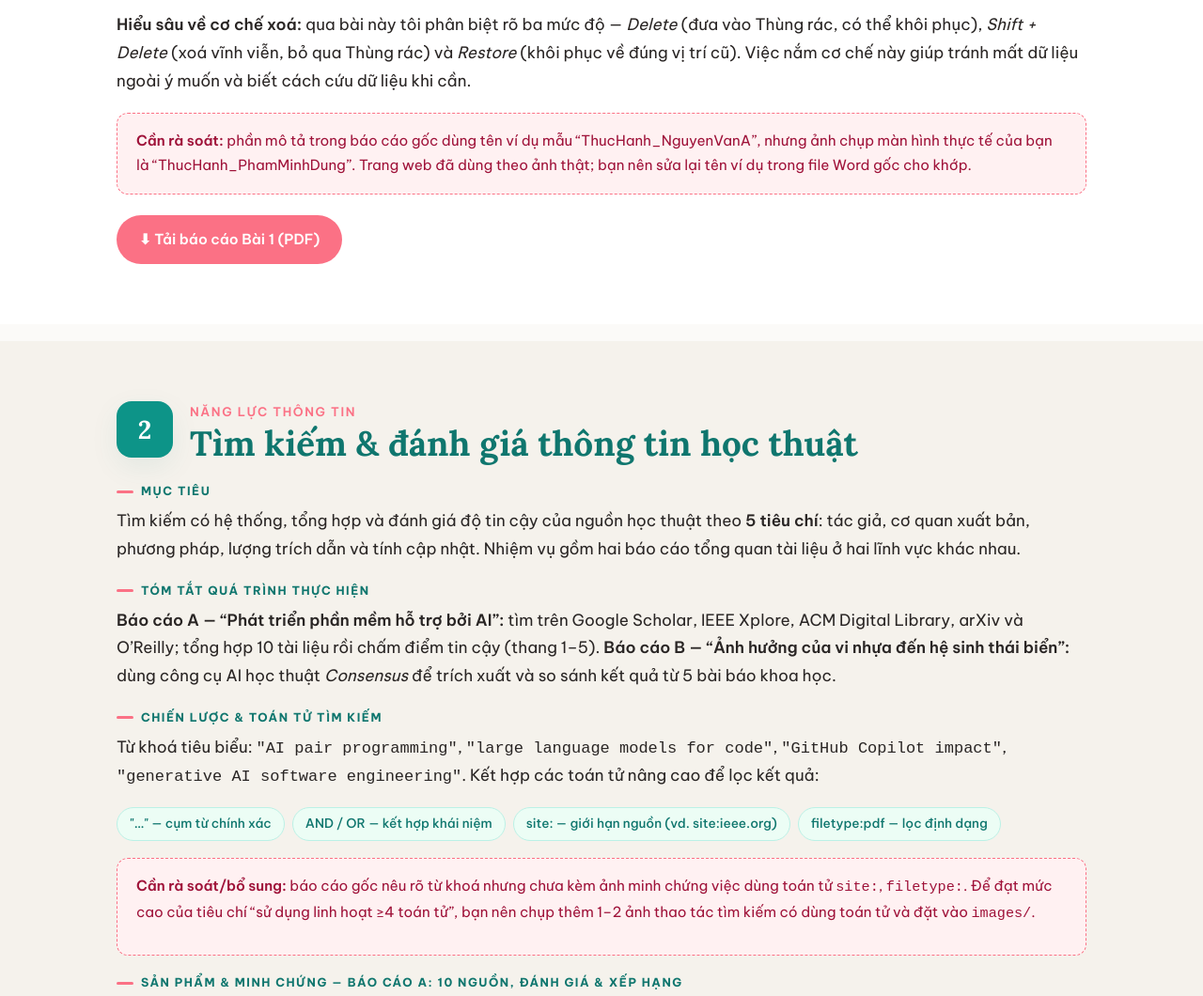
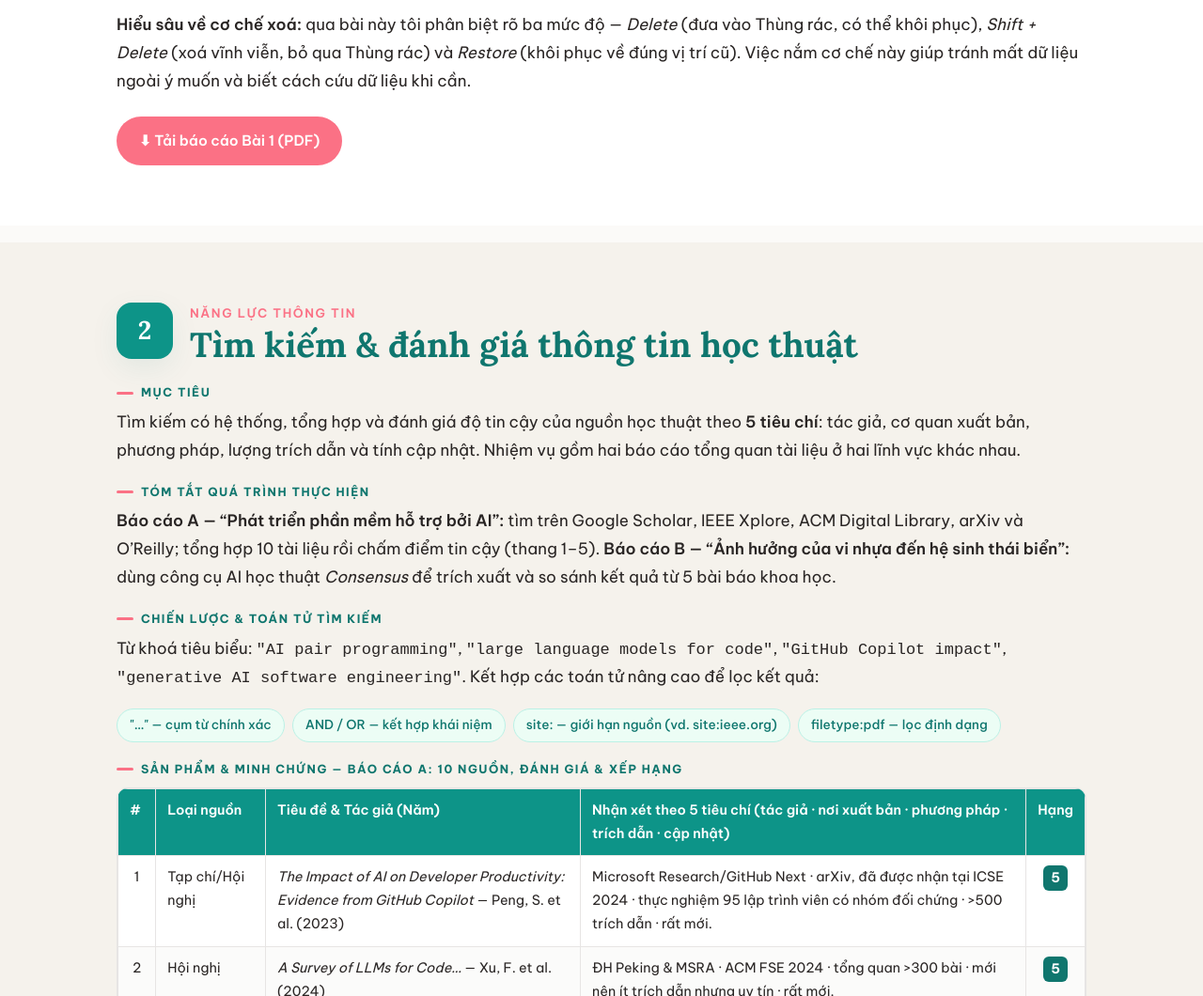
Before and after one commit to JuriSaki/portfolio, a plain HTML site: page Portfolio_PhamMinhDung_2026/du-an.html in a window 1280 px wide. Shown: the part 2300-3360 px from the top of the page at 94% size. Drawn offline with Linux system fonts and the light colour scheme.

Commit message:
Update notes and reviews in du-an.html

```diff
--- a/Portfolio_PhamMinhDung_2026/du-an.html
+++ b/Portfolio_PhamMinhDung_2026/du-an.html
@@ -90,7 +90,7 @@
     <div class="block-label">Phân tích &amp; nhận xét</div>
     <p><strong>Quy tắc đặt tên:</strong> tôi đặt tên thư mục theo cấu trúc <em>“ThucHanh_&lt;Tên&gt;”</em> và tên tệp gợi ý nội dung (GhiChuQuanTrong, DiChuyen), không dấu cách và viết hoa đầu từ (PascalCase) để tránh lỗi đường dẫn và dễ tìm kiếm. <strong>Tổ chức dữ liệu:</strong> đặt dữ liệu thực hành ở ổ D: nhằm tách khỏi ổ hệ thống, dùng thư mục con (TaiLieu) để phân loại — đây là tư duy phân cấp giúp mở rộng về sau.</p>
     <p><strong>Hiểu sâu về cơ chế xoá:</strong> qua bài này tôi phân biệt rõ ba mức độ — <em>Delete</em> (đưa vào Thùng rác, có thể khôi phục), <em>Shift + Delete</em> (xoá vĩnh viễn, bỏ qua Thùng rác) và <em>Restore</em> (khôi phục về đúng vị trí cũ). Việc nắm cơ chế này giúp tránh mất dữ liệu ngoài ý muốn và biết cách cứu dữ liệu khi cần.</p>
-    <div class="note review no-print"><strong>Cần rà soát:</strong> phần mô tả trong báo cáo gốc dùng tên ví dụ mẫu “ThucHanh_NguyenVanA”, nhưng ảnh chụp màn hình thực tế của bạn là “ThucHanh_PhamMinhDung”. Trang web đã dùng theo ảnh thật; bạn nên sửa lại tên ví dụ trong file Word gốc cho khớp.</div>
+
 
     <div class="btn-row">
       <a class="btn btn-coral" href="reports/Bai1_QuanLyTepVaThuMuc.pdf" target="_blank">⬇ Tải báo cáo Bài 1 (PDF)</a>
@@ -122,7 +122,7 @@
       <span class="pill">site: — giới hạn nguồn (vd. site:ieee.org)</span>
       <span class="pill">filetype:pdf — lọc định dạng</span>
     </div>
-    <div class="note review no-print"><strong>Cần rà soát/bổ sung:</strong> báo cáo gốc nêu rõ từ khoá nhưng chưa kèm ảnh minh chứng việc dùng toán tử <code>site:</code>, <code>filetype:</code>. Để đạt mức cao của tiêu chí “sử dụng linh hoạt ≥4 toán tử”, bạn nên chụp thêm 1–2 ảnh thao tác tìm kiếm có dùng toán tử và đặt vào <code>images/</code>.</p></div>
+
 
     <div class="block-label">Sản phẩm &amp; minh chứng — Báo cáo A: 10 nguồn, đánh giá &amp; xếp hạng</div>
     <div class="tbl-scroll">
@@ -277,7 +277,7 @@
 
     <div class="block-label">Phân tích &amp; nhận xét</div>
     <p>Việc dùng thành thạo cả ba công cụ giúp dự án hoàn thành đúng hạn và rèn tư duy làm việc chuyên nghiệp. Bài học lớn nhất: <strong>công cụ chỉ là phương tiện; yếu tố quyết định là quy trình làm việc rõ ràng và sự chủ động trong giao tiếp</strong>. Hướng cải tiến: học thêm Git để quản lý phiên bản mã nguồn chuyên sâu.</p>
-    <div class="note review no-print"><strong>Cần rà soát:</strong> trong báo cáo gốc, quy ước đặt tên tệp ghi là “<code>YYYYMMDD_Version_YenLinh</code>” — chữ “YenLinh” có thể là tên còn sót từ bản mẫu. Hãy đổi thành tên của bạn (vd. <code>YYYYMMDD_Version_Dung</code>) trong file Word.</div>
+
 
     <div class="btn-row">
       <a class="btn btn-coral" href="reports/Bai4_HopTacTrucTuyen.pdf" target="_blank">⬇ Tải báo cáo Bài 4 (PDF)</a>
@@ -327,7 +327,6 @@
       </div>
     </div>
     <p style="font-size:.95rem">AI giúp tăng tốc 3–4 lần ở khâu sinh ý tưởng, nội dung thô và hình ảnh. Phần cá nhân là khâu <strong>điều phối</strong>: chọn lọc, biên tập lại nội dung cho đúng &amp; dễ hiểu, cắt bỏ chữ vô nghĩa (gibberish) trong ảnh Midjourney, kiểm chứng kiến thức và quyết định bố cục cuối cùng. Vai trò của tôi chuyển từ “người thợ” sang <em>“Content Orchestrator”</em> theo vòng lặp: <strong>Prompt → Kiểm tra → Tinh chỉnh → Kết hợp</strong>.</p>
-    <div class="note review no-print"><strong>Cần xác nhận:</strong> tỉ lệ 60/40 là ước lượng dựa trên mô tả trong báo cáo (chưa nêu con số cụ thể). Hãy điều chỉnh theo đúng cảm nhận của bạn.</div>
 
     <div class="block-label">Phân tích &amp; nhận xét</div>
     <p><strong>Ưu điểm:</strong> tốc độ cao, vượt “nỗi sợ trang giấy trắng”. <strong>Hạn chế:</strong> AI có hiện tượng “ảo giác” (hallucination) — đôi khi sinh mã Java sai logic hoặc hình ảnh lỗi chi tiết. Vì vậy tôi luôn kiểm chứng chéo với giáo trình chính thống (vd. Kenneth Rosen) và ghi rõ phần nào có AI hỗ trợ. Kết luận: AI là “cộng sự” quyền năng chứ không thay thế con người.</p>
@@ -385,7 +384,7 @@
     <div class="card coral"><h4>Ví dụ trích dẫn AI minh bạch (APA 7th)</h4>
       <p style="margin:0;font-size:.95rem">OpenAI. (2026). <em>ChatGPT</em> (Phiên bản GPT-4o) [Mô hình ngôn ngữ lớn]. Hỗ trợ cấu trúc hoá bài toán so sánh giải thuật tìm đường. Truy cập 17/05/2026, từ https://chat.openai.com.</p>
     </div>
-    <div class="note review no-print"><strong>Cần bổ sung quan điểm cá nhân:</strong> Nhiệm vụ 6 là phần đậm tính ý kiến. Bộ nguyên tắc &amp; phân tích ở trên lấy từ chính báo cáo của bạn — hãy đọc lại và thêm trải nghiệm thật của bản thân (một tình huống cụ thể bạn đã từ chối/đã sửa output AI) để tăng chiều sâu.</div>
+
 
     <div class="btn-row">
       <a class="btn btn-coral" href="reports/Bai6_AICoTrachNhiem.pdf" target="_blank">⬇ Tải báo cáo Bài 6 (PDF)</a>
```
